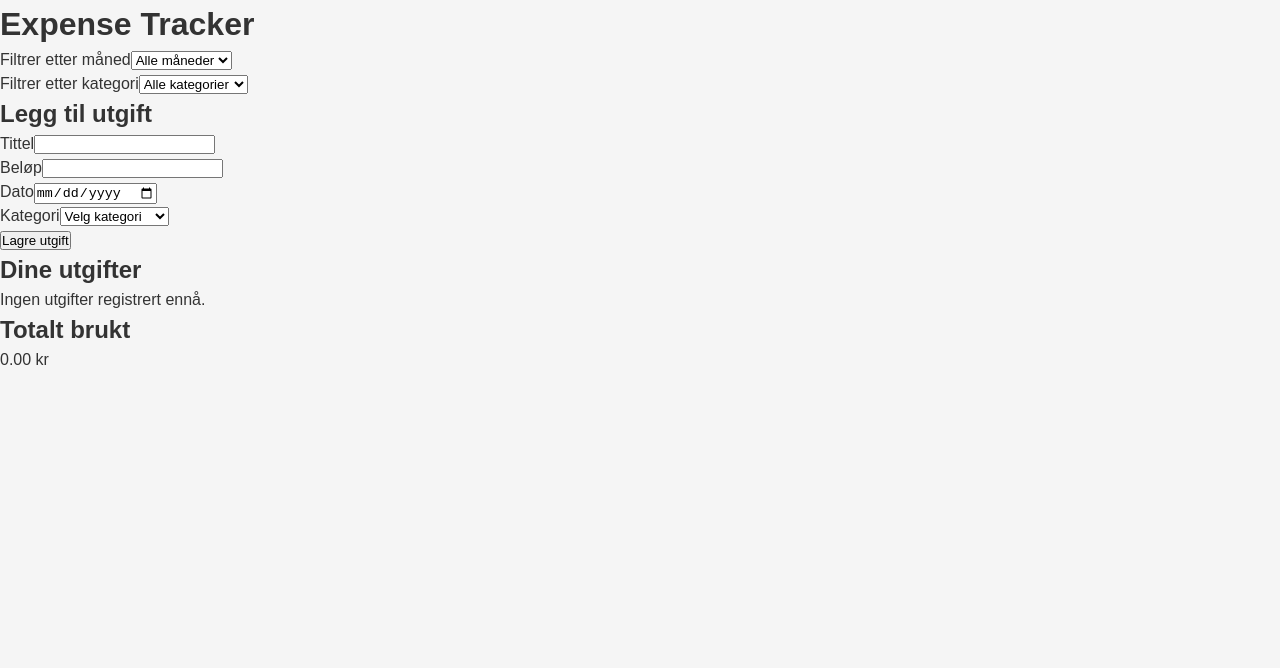
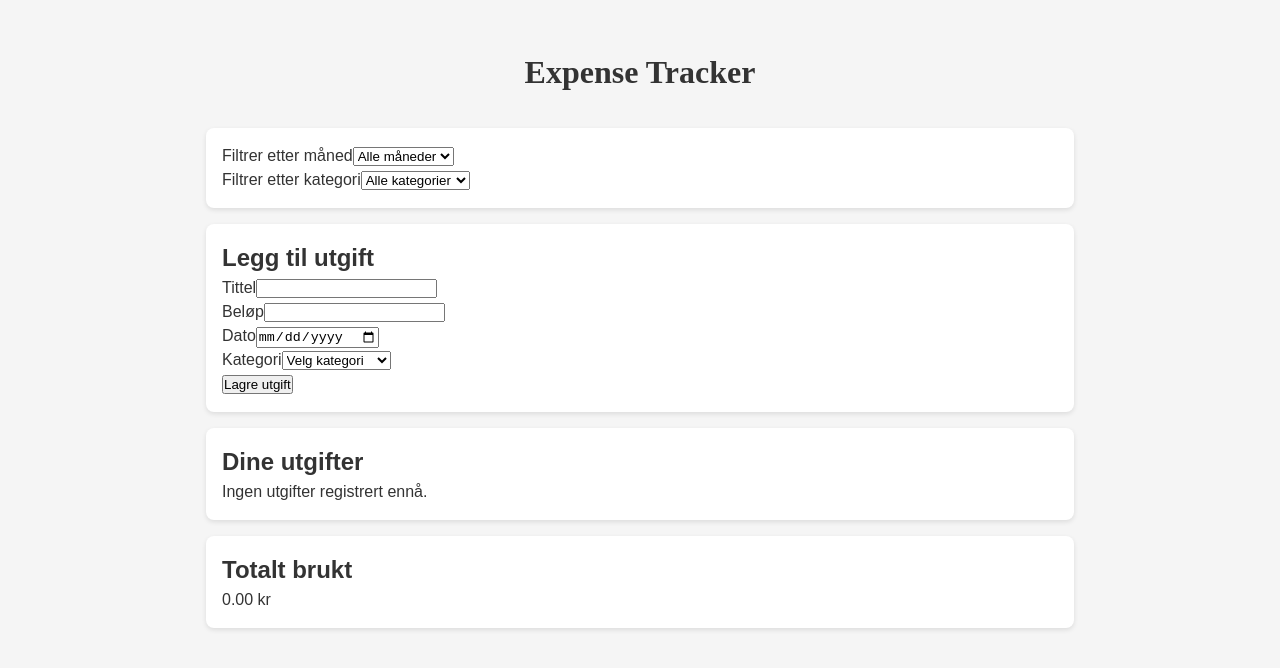
Before and after one commit to moa-reidar/ass-3-frontend, a React (Vite) app in the folder assignment_3/: page / in a window 1280 px wide. Shown: the top 668 px of the page. Built offline with nearby package versions, Linux system fonts and the light colour scheme.

Commit message:
Added base layout styling for app container, title, and main sections with variables

```diff
--- a/assignment_3/src/css/style.css
+++ b/assignment_3/src/css/style.css
@@ -0,0 +1,23 @@
+.app {
+    max-width: 900px;
+    margin: var(--spacing-large) auto;
+    padding: var(--spacing-medium);
+  }
+
+  .app__title {
+    font-family: var(--font-family-new);
+    font-size: 2rem;
+    text-align: center;
+    margin-bottom: var(--spacing-large);
+  }
+
+  .expense-form,
+  .expense-list,
+  .total-expense,
+  .filter {
+    background: white;
+    padding: var(--spacing-medium);
+    margin-bottom: var(--spacing-medium);
+    border-radius: var(--border-radius);
+    box-shadow: 0 2px 5px rgba(0, 0, 0, 0.1);
+  }
```
